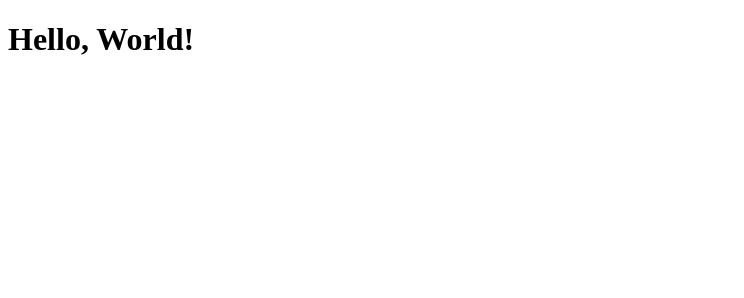
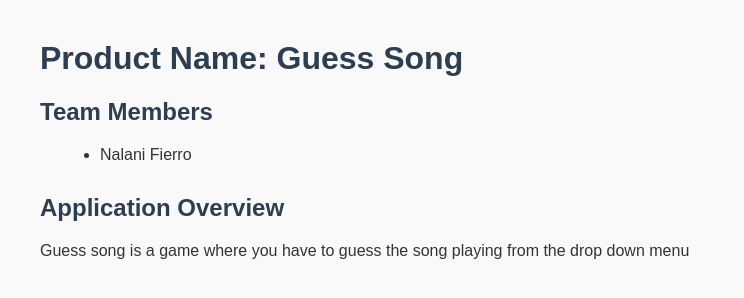
Before and after one commit to nalanimfierro-ctrl/class-project-proposal, a plain HTML site: page index.html in a window 1280 px wide. Shown: the whole page, without its empty margins (0-744 px from the left). Drawn offline with Linux system fonts and the light colour scheme.

Commit message:
updatefile

```diff
--- a/index.html
+++ b/index.html
@@ -1,10 +1,38 @@
 <!DOCTYPE html>
-<html lang="en"></html>
-<html>
+<html lang="en">
 <head>
-    <title>Class project Proposal</title>
+    <meta charset="UTF-8">
+    <title>Project Proposal - Guess the Song</title>
+    <style>
+        body {
+            font-family: Arial, sans-serif;
+            margin: 40px;
+            background-color: #f9f9f9;
+            color: #333;
+        }
+        h1, h2 {
+            color: #2c3e50;
+        }
+        ul {
+            margin-left: 20px;
+        }
+        .section {
+            margin-bottom: 30px;
+        }
+    </style>
 </head>
 <body>
-    <h1>Hello, World!</h1>
-</body>
-</html>
+
+    <h1>Product Name: Guess Song</h1>
+
+    <div class="section">
+        <h2>Team Members</h2>
+        <ul>
+            <li>Nalani Fierro</li>
+        </ul>
+    </div>
+
+    <div class="section">
+        <h2>Application Overview</h2>
+        <p>
+            Guess song is a game where you have to guess the song playing from the drop down menu
```
